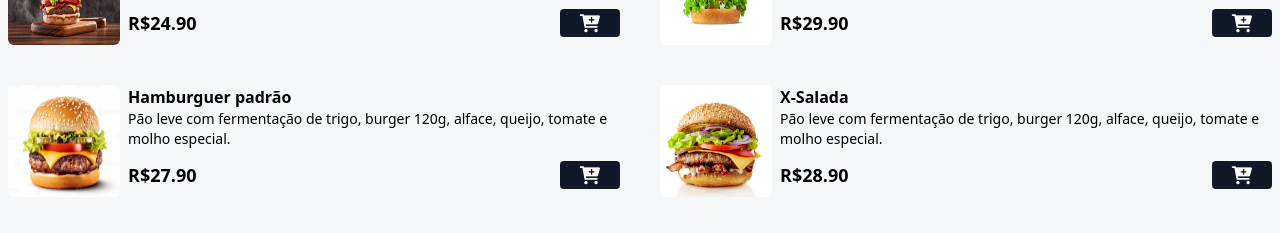
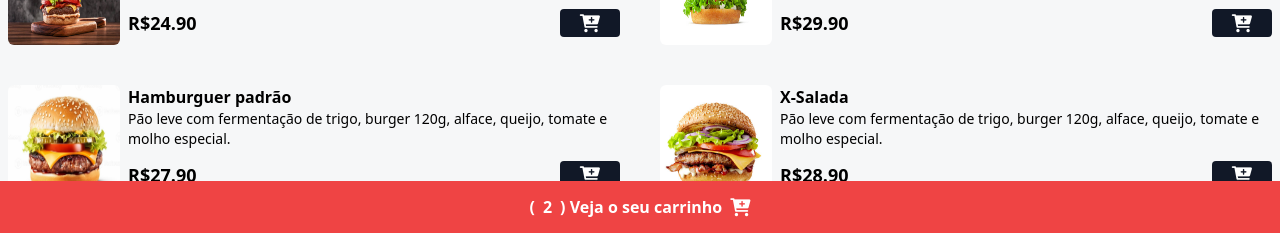
Before and after one commit to MarioAzevedo82/Projeto-Lanchonete, a website: page index.html in a window 1280 px wide. Shown: the part 567-800 px from the top of the page. Drawn offline with Linux system fonts and the light colour scheme.

Commit message:
Adicionado o Footer

```diff
--- a/index.html
+++ b/index.html
@@ -220,5 +220,18 @@
 
     </div>
     <!--FIM MENU-->
+
+    <!-- BUTTON FOOTER CARD -->
+<footer class="w-full bg-red-500 py-3 fixed bottom-0 z-40 flex items-center justify-center">
+    <button class="flex items-center gap-2 text-white font-bold"
+    id="cart-btn"
+    >
+        (<span id="cart-count">2</span>)
+        Veja o seu carrinho
+        <i class="fa fa-cart-plus text-lg text-white"></i>
+    </button>
+</footer>
+
+    <!-- FIM BUTTON FOOTER CARD -->
 </body>
 </html>
```
Also changed, not shown: styles/output.css.
